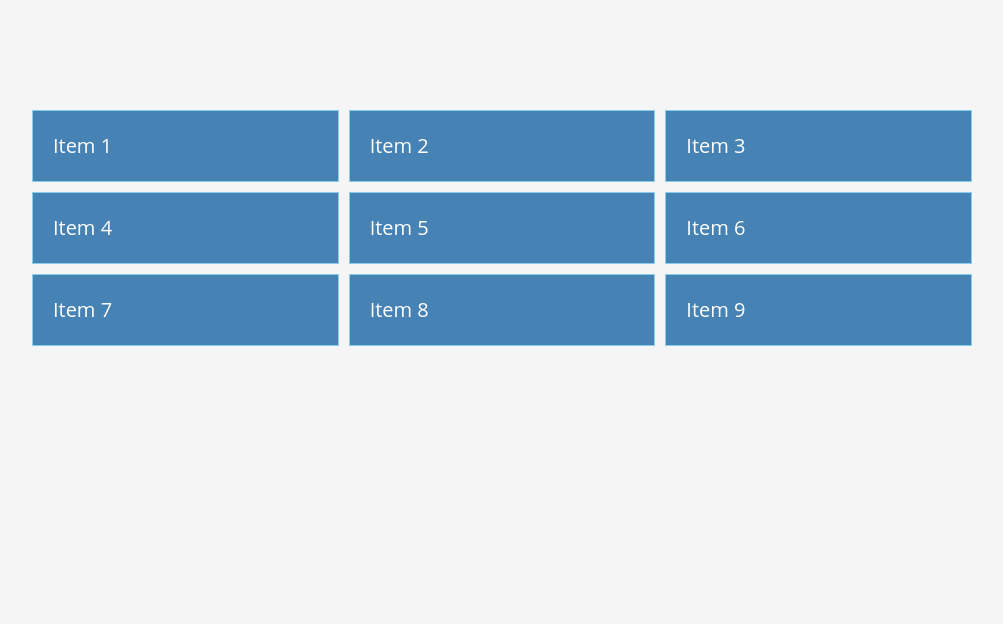
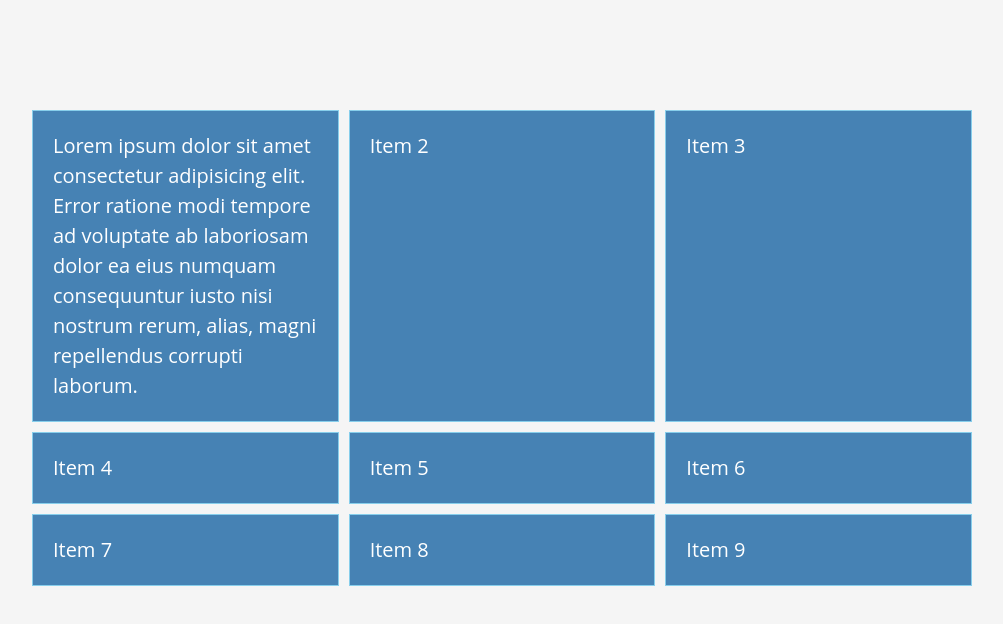
Before and after one commit to danielerhabor/grid-crash, a React (Create React App) app: page / in a window 1280 px wide. Shown: the top 624 px of the page, without its empty margins (138-1141 px from the left). Built offline with nearby package versions, Linux system fonts and the light colour scheme.

Commit message:
used shorthand for `gap`, used `grid-auto-rows` to set the height of all the grid rows. Used `minmax` for bounding the minimum and maximum height of all the grid rows. used `grid-template-rows` to specify the height of each grid row

```diff
--- a/src/App.module.css
+++ b/src/App.module.css
@@ -4,9 +4,13 @@
   padding: 10px;
   display: grid;
   grid-template-columns: repeat(3, 1fr);
+  gap: 10px;
   /* column-gap: 10px;
   row-gap: 10px; */
-  gap: 10px
+
+  /* grid-auto-rows: minmax(200px, auto); */
+  /* grid-template-rows: repeat(3, 1fr); */
+
 }
 
 .item {
--- a/src/App.tsx
+++ b/src/App.tsx
@@ -3,7 +3,12 @@ import styles from './App.module.css';
 const App = () => {
   return (
     <div className={styles.container}>
-      <div className={styles.item}>Item 1</div>
+      <div className={styles.item}>
+        Lorem ipsum dolor sit amet consectetur adipisicing elit. Error ratione
+        modi tempore ad voluptate ab laboriosam dolor ea eius numquam
+        consequuntur iusto nisi nostrum rerum, alias, magni repellendus corrupti
+        laborum.
+      </div>
       <div className={styles.item}>Item 2</div>
       <div className={styles.item}>Item 3</div>
       <div className={styles.item}>Item 4</div>
```
